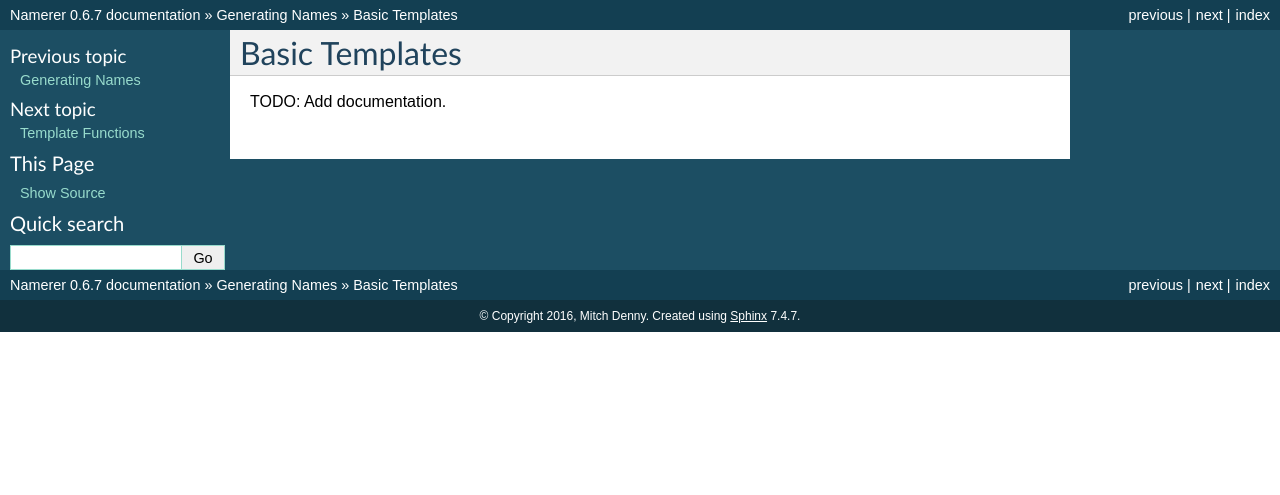
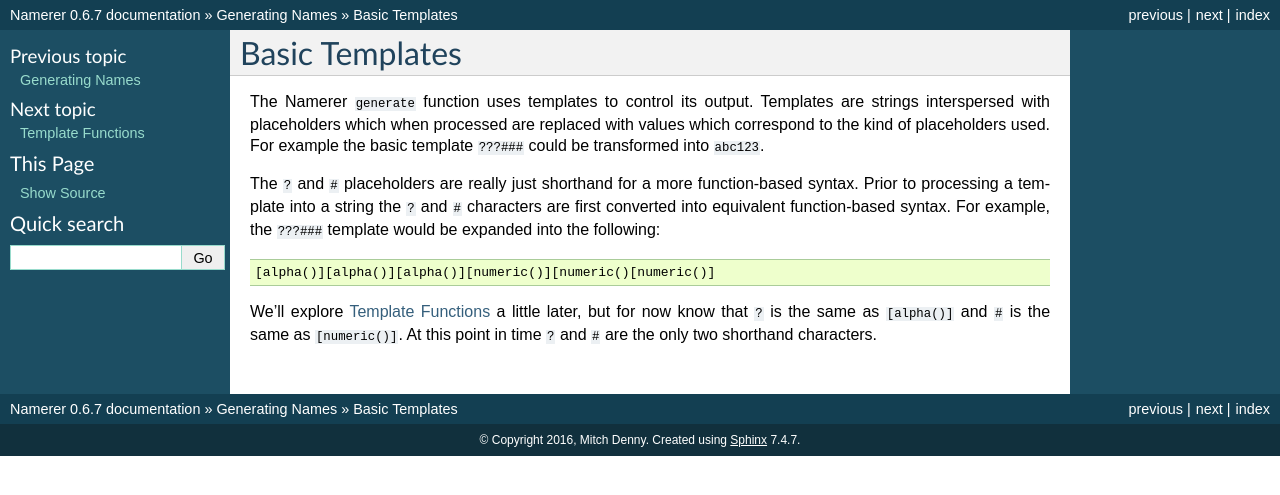
Before and after one commit to mitchdenny/namerer, a Sphinx documentation site: the page built from docs/basic-templates.rst, in a window 1280 px wide. Shown: the top 495 px of the page. Built offline with Sphinx 7.4.7, drawn with Linux system fonts in a browser that asks for light colours.

Commit message:
Building out template documentation.

```diff
--- a/docs/basic-templates.rst
+++ b/docs/basic-templates.rst
@@ -1,4 +1,20 @@
 Basic Templates
 ===============
+The Namerer ``generate`` function uses templates to control its
+output. Templates are strings interspersed with placeholders which
+when processed are replaced with values which correspond to the kind
+of placeholders used. For example the basic template ``???###`` could be
+transformed into ``abc123``.
 
-TODO: Add documentation.
+The ``?`` and ``#`` placeholders are really just shorthand for a more
+function-based syntax. Prior to processing a template into a string
+the ``?`` and ``#`` characters are first converted into equivalent
+function-based syntax. For example, the ``???###`` template would be
+expanded into the following::
+
+	[alpha()][alpha()][alpha()][numeric()][numeric()[numeric()]
+
+We'll explore :doc:`template-functions` a little later, but for now know
+that ``?`` is the same as ``[alpha()]`` and ``#`` is the same as
+``[numeric()]``. At this point in time ``?`` and ``#`` are the only
+two shorthand characters.
--- a/docs/template-functions.rst
+++ b/docs/template-functions.rst
@@ -1,7 +1,7 @@
 Template Functions
 ==================
-
-TODO: Add documentation
+Template functions are the core of Namerer's string generation
+capabilities.
 
 [alpha(count?)]
 ---------------
```
